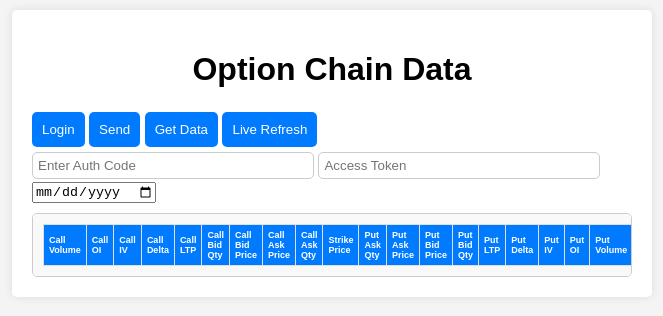
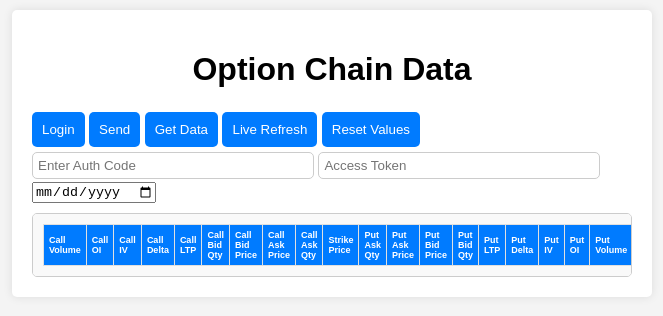
Before and after one commit to bott-127001/sam, a website: page public/index.html in a window 1280 px wide. Shown: the whole page, without its empty margins (308-971 px from the left). Drawn offline with Linux system fonts and the light colour scheme.

Commit message:
Update index.html

```diff
--- a/public/index.html
+++ b/public/index.html
@@ -13,6 +13,7 @@
         <button id="sendAuthCodeBtn">Send</button>
         <button id="getDataBtn">Get Data</button>
         <button id="liveRefreshBtn">Live Refresh</button>
+        <button id="resetBtn" class="btn-reset">Reset Values</button>
         <br>
         <input type="text" id="authCode" placeholder="Enter Auth Code" />
         <input type="text" id="accessToken" placeholder="Access Token" readonly />
```
